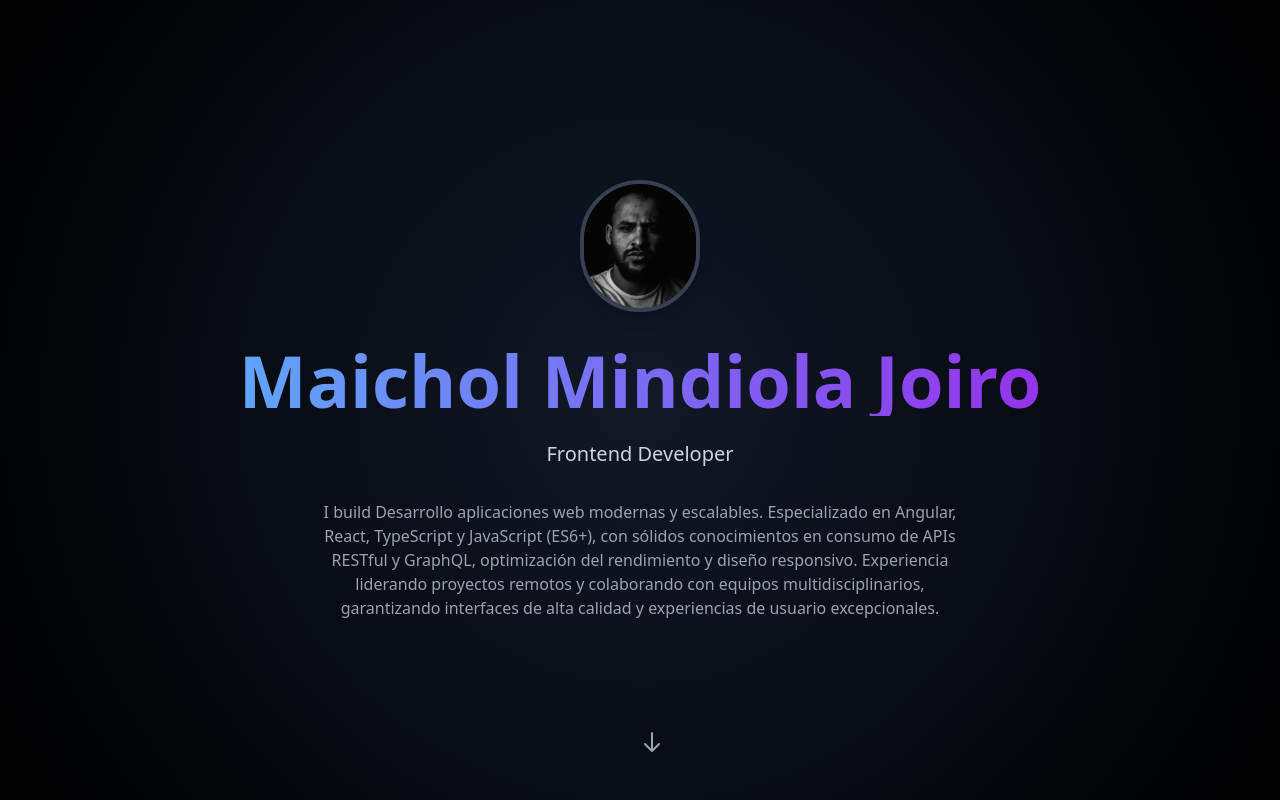
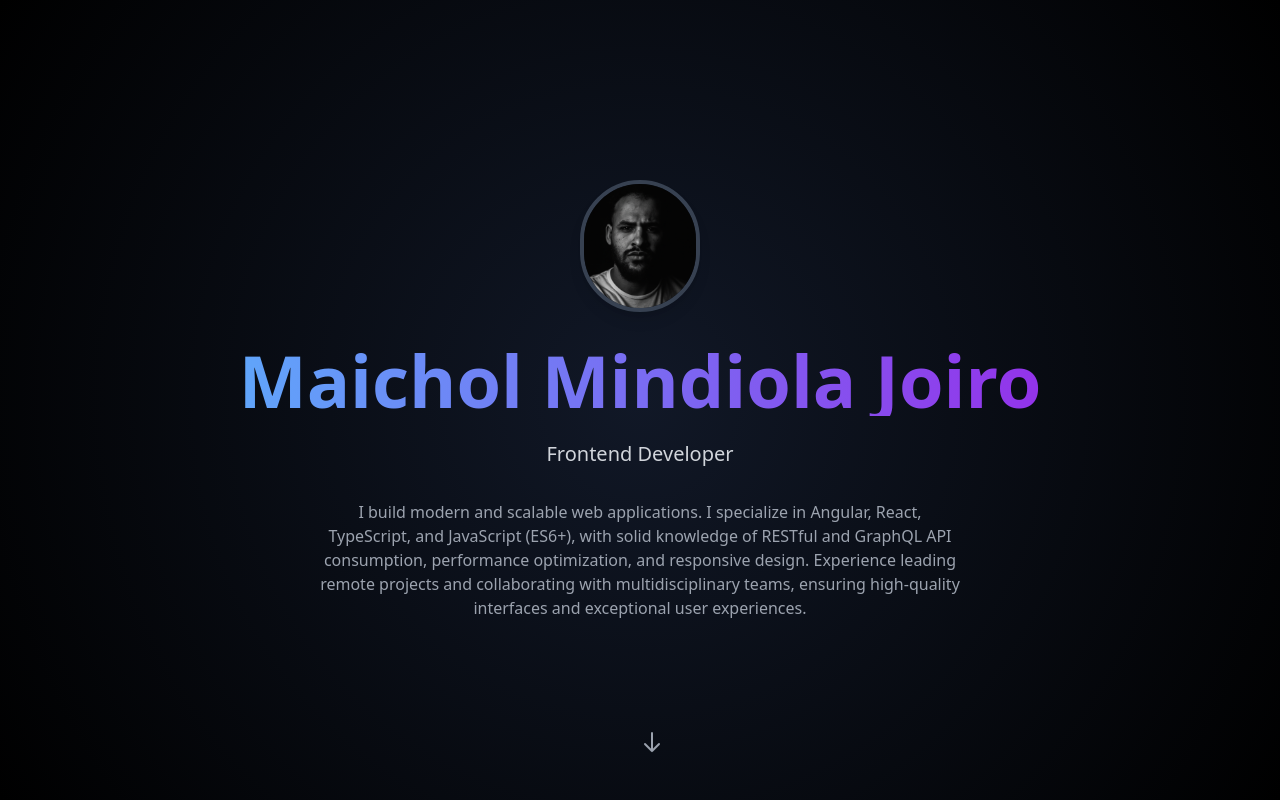
Before and after one commit to Maichind/new-portfolio, a Next.js app: page / in a window 1280 px wide. Shown: the top 800 px of the page. Built offline with nearby package versions, Linux system fonts and the light colour scheme.

Commit message:
improvement in HeroSection texts

```diff
--- a/app/components/HeroSection.tsx
+++ b/app/components/HeroSection.tsx
@@ -12,10 +12,10 @@ export default function HeroSection() {
 				<h1 className="text-4xl md:text-7xl font-bold mb-6 bg-clip-text text-transparent bg-gradient-to-r from-blue-400 to-purple-600">Maichol Mindiola Joiro</h1>
 				<p className="text-lg md:text-xl text-gray-300 mb-8 px-4" style={{ opacity: 1, transform: 'none' }}>Frontend Developer</p>
 				<p className="text-gray-400 max-w-2xl mx-auto text-sm sm:text-base px-4">
-					I build Desarrollo aplicaciones web modernas y escalables. Especializado en Angular, React, TypeScript y JavaScript (ES6+),
-					con sólidos conocimientos en consumo de APIs RESTful y GraphQL, optimización del rendimiento y diseño responsivo.
-					Experiencia liderando proyectos remotos y colaborando con equipos multidisciplinarios, garantizando interfaces de alta calidad
-					y experiencias de usuario excepcionales.
+					I build modern and scalable web applications. I specialize in Angular, React, TypeScript, and JavaScript (ES6+),
+					with solid knowledge of RESTful and GraphQL API consumption, performance optimization, and responsive design.
+					Experience leading remote projects and collaborating with multidisciplinary teams, ensuring high-quality interfaces
+					and exceptional user experiences.
 				</p>
 				<div className="absolute bottom-10 left-1/2 transform -translate-x-1/2" style={{ opacity: 1, transform: 'none' }}>
 					<div className="animate-bounce">
```
